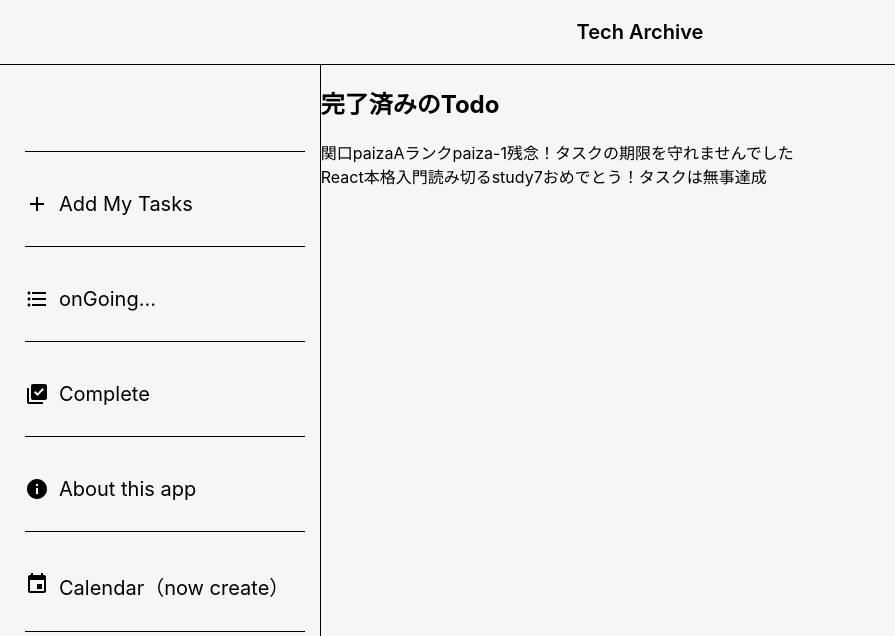
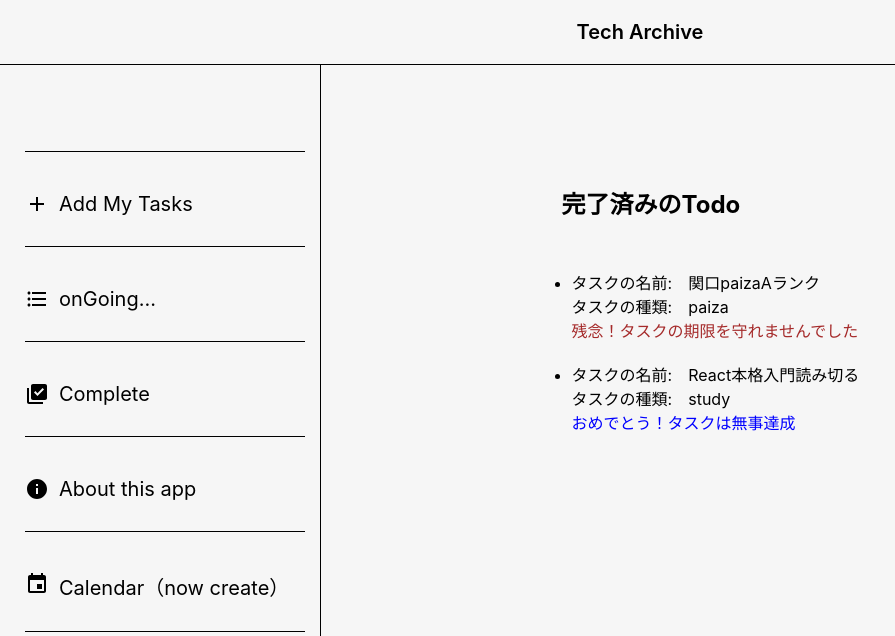
Before and after one commit to wajofjwiaawjfoajofj/todofrontend, a React (Create React App) app: page /complete in a window 1280 px wide. Shown: the top 636 px of the page, without its empty margins (0-895 px from the left). Built offline with nearby package versions, Linux system fonts and the light colour scheme.

Commit message:
completeのcss

```diff
--- /dev/null
+++ b/src/Components/Complete.css
@@ -0,0 +1,34 @@
+.completeWrapper{
+    display: flex;
+    align-items: center;
+    justify-content: center;
+    max-height: 4000px;
+    margin-right: 100px;
+}
+
+.complete{
+    margin-top: 100px;
+}
+
+
+.listcontainer{
+    display: flex;
+    flex-direction: column;
+    margin-right: 70px;
+    padding: 30px 10px;
+}
+
+.list{
+    margin-bottom: 20px;
+}
+
+
+
+
+.success{
+    color: blue;
+}
+
+.failed{
+    color: brown;
+}
--- a/src/Components/Complete.js
+++ b/src/Components/Complete.js
@@ -1,6 +1,8 @@
 import React, { useEffect, useState } from 'react'
 // import { getComplete } from '../API/api'
 import { CompleteDummy } from '../Dummy/dummy'
+import CompleteList from './CompleteList'
+import './Complete.css'
 
 const Complete =  () => {
 
@@ -29,21 +31,16 @@ const Complete =  () => {
 
 
   return (
-    <div>
-  <h2>完了済みのTodo</h2>
-  {completes.map((complete) => (
-    <div key={complete.id}>
-      {complete.title}
-      {complete.type}
-      {complete.date}
-      {complete.date > 0 ? (
-        <span>おめでとう！タスクは無事達成</span>
-      ) : (
-        <span>残念！タスクの期限を守れませんでした</span>
-      )}
+  <div className='completeWrapper'>
+    <div className='complete' >
+     <h2>完了済みのTodo</h2>
+     <ul className='listcontainer'>
+     {completes.map((complete,index) => (
+       <CompleteList  key={index}  complete={complete} />
+      ))}
+      </ul>
     </div>
-  ))}
-</div>
+ </div>
   )
 }
 
--- /dev/null
+++ b/src/Components/CompleteList.js
@@ -0,0 +1,17 @@
+import React from 'react'
+
+const CompleteList = ({complete}) => {
+  return (
+    <li className='list'>
+      <div>タスクの名前:　{complete.title}</div>
+      <div>タスクの種類:　{complete.type}</div>
+      {complete.date > 0 ? (
+        <span className='success'>おめでとう！タスクは無事達成</span>
+      ) : (
+        <span className='failed'>残念！タスクの期限を守れませんでした</span>
+      )}
+      </li>
+  )
+}
+
+export default CompleteList
--- a/src/Components/Listcollection.js
+++ b/src/Components/Listcollection.js
@@ -17,10 +17,10 @@ const Listcollection = ({ todos,todos2, onTodoDelete, onTodoComplete }) => {
       <div>
         <h2>Udemy</h2>
         <ul>
-     {todos.map((todo) =>
+     {todos.map((todo,index) =>
        todo.type === 'udemy' ? (
       <ListcollectionItems
-        key={todo.id}
+        key={index}
         todo={todo}
         onDelete={handleDelete}
         onComplete={handleComplete}
@@ -30,10 +30,10 @@ const Listcollection = ({ todos,todos2, onTodoDelete, onTodoComplete }) => {
 </ul>
         <h2>Paiza</h2>
         <ul>
-          {todos2.map((todo) =>
+          {todos2.map((todo,index) =>
             todo.type === 'paiza' ? (
               <ListcollectionItems
-                key={todo.id}
+                key={index}
                 todo={todo}
                 onDelete={handleDelete}
                 onComplete={handleComplete}
```
